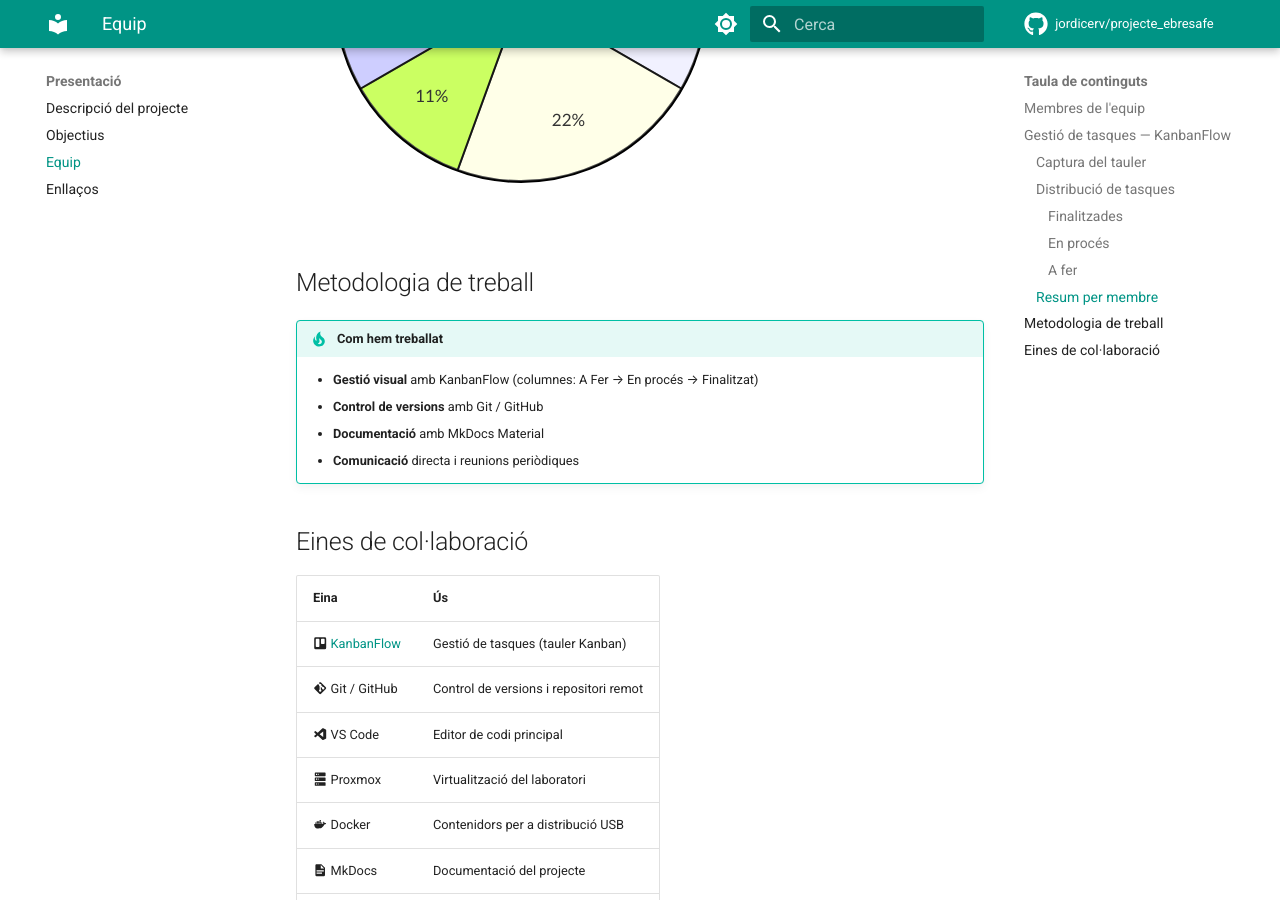
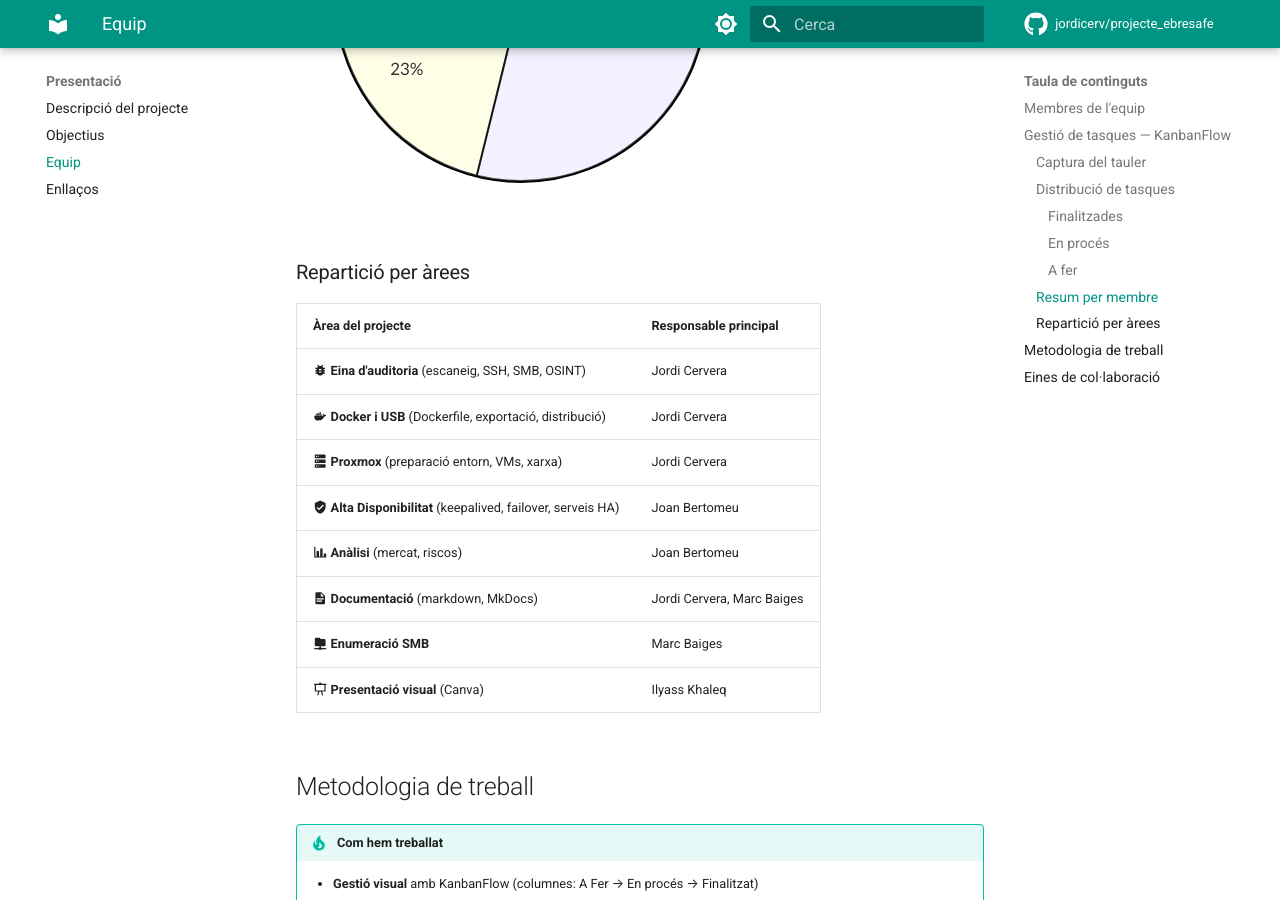
Before and after one commit to jordicerv/projecte_ebresafe, an MkDocs documentation site: the page built from docs/presentacio/equip.md, in a window 1280 px wide and 900 px high, scrolled down 2459 px. Built offline with MkDocs 1.6.1 and Material for MkDocs 9.7.7, drawn with Linux system fonts in a browser that asks for light colours; comment, search, counter and statistics services are not loaded; some of the changed text lies outside the part shown.

Commit message:
Afegir pàgina Proxmox, actualitzar rols equip (Joan=HA, Jordi=auditoria+Docker+Proxmox)

````diff
--- a/docs/presentacio/equip.md
+++ b/docs/presentacio/equip.md
@@ -2,12 +2,12 @@
 
 ## Membres de l'equip
 
-| Nom | Inicials | Rol |
-|-----|----------|-----|
-| Jordi Cervera | JCP | Desenvolupament eina d'auditoria, Docker, Alta Disponibilitat |
-| Marc Baiges | MA | Documentació, markdown, enumeració SMB |
-| Joan Bertomeu | JO | Anàlisi de mercat, anàlisi de riscos, landing page |
-| Ilyass Khaleq | IK | Presentació, suport configuració |
+| Nom | Inicials | Rol principal |
+|-----|----------|---------------|
+| **Jordi Cervera** | JCP | Desenvolupament eina d'auditoria, Docker, Proxmox, documentació |
+| **Joan Bertomeu** | JO | Alta Disponibilitat (HA), anàlisi de mercat, anàlisi de riscos |
+| **Marc Baiges** | MA | Documentació, markdown, enumeració SMB |
+| **Ilyass Khaleq** | IK | Presentació, suport configuració |
 
 ## Gestió de tasques — KanbanFlow
 
@@ -29,9 +29,9 @@
 | Anàlisi de mercat | Joan Bertomeu (JO) | 27/10/2025 |
 | Anàlisi de Riscos | Joan Bertomeu (JO) | 27/10/2025 |
 | Presentació (14/11/25) | Ilyass Khaleq (IK) | 27/10/2025 |
-| Enumeració | Marc Baiges (MA) | 27/10/2025 |
-| Escaneig | — | 27/10/2025 |
-| Auditoria SSH | — | 27/10/2025 |
+| Enumeració (SMB) | Marc Baiges (MA) | 27/10/2025 |
+| Escaneig (nmap) | Jordi Cervera (JCP) | 27/10/2025 |
+| Auditoria SSH | Jordi Cervera (JCP) | 27/10/2025 |
 | Formació complementària | Jordi Cervera (JCP) | 06/11/2025 |
 | Contracte simbòlic | Jordi Cervera (JCP) | 06/11/2025 |
 | Landing page | Joan Bertomeu (JO) | 15/12/2025 |
@@ -41,26 +41,38 @@
 | Tasca | Responsable |
 |-------|-------------|
 | Markdown (documentació MkDocs) | Jordi Cervera (JCP), Marc Baiges (MA) |
-| Documentació com s'ha preparat l'entorn de Proxmox | Jordi Cervera (JCP) |
+| Documentació entorn Proxmox | Jordi Cervera (JCP) |
 
 #### :material-clipboard-list: A fer
 
 | Tasca | Responsable |
 |-------|-------------|
-| Configuració Servidor Primari (Instal·lació bàsica) | — |
-| Configuració Servidor Secundari (Instal·lació bàsica) | — |
-| Millora eina d'auditoria | — |
+| Configuració Servidor Primari (Instal·lació bàsica) | Jordi Cervera (JCP) |
+| Configuració Servidor Secundari (Instal·lació bàsica) | Jordi Cervera (JCP) |
+| Millora eina d'auditoria | Jordi Cervera (JCP) |
 
 ### Resum per membre
 
 ```mermaid
-pie title Distribució de tasques finalitzades
+pie title Distribució de tasques (total)
+    "Jordi Cervera (JCP)" : 7
     "Joan Bertomeu (JO)" : 3
-    "Jordi Cervera (JCP)" : 2
-    "Marc Baiges (MA)" : 1
+    "Marc Baiges (MA)" : 2
     "Ilyass Khaleq (IK)" : 1
-    "Sense assignar" : 2
 ```
+
+### Repartició per àrees
+
+| Àrea del projecte | Responsable principal |
+|--------------------|----------------------|
+| :material-bug: **Eina d'auditoria** (escaneig, SSH, SMB, OSINT) | Jordi Cervera |
+| :material-docker: **Docker i USB** (Dockerfile, exportació, distribució) | Jordi Cervera |
+| :material-server: **Proxmox** (preparació entorn, VMs, xarxa) | Jordi Cervera |
+| :material-shield-check: **Alta Disponibilitat** (keepalived, failover, serveis HA) | Joan Bertomeu |
+| :material-chart-bar: **Anàlisi** (mercat, riscos) | Joan Bertomeu |
+| :material-file-document: **Documentació** (markdown, MkDocs) | Jordi Cervera, Marc Baiges |
+| :material-folder-network: **Enumeració SMB** | Marc Baiges |
+| :material-presentation: **Presentació visual** (Canva) | Ilyass Khaleq |
 
 ## Metodologia de treball
 
--- a/mkdocs.yml
+++ b/mkdocs.yml
@@ -42,6 +42,7 @@
     - Equip: presentacio/equip.md
     - Enllaços: presentacio/enllacos.md
   - Laboratori:
+    - Entorn Proxmox: laboratori/proxmox.md
     - Muntatge del laboratori: laboratori/muntatge.md
     - Servidor secundari: laboratori/servidor_secundari.md
     - Serveis comuns: laboratori/serveis_comuns.md
````
Also changed, not shown: docs/laboratori/proxmox.md (added, +131 -0 lines).
